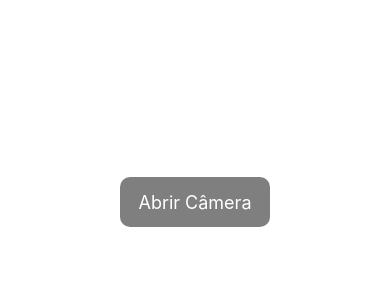
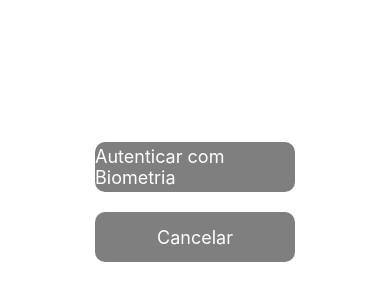
Before and after one commit to karstas/chamada, a React Native app: screen / in a window 390 px wide. Shown: the part 220-520 px from the top of the page. Built offline with nearby package versions, Linux system fonts and the light colour scheme.

Commit message:
biometria

```diff
--- a/App.js
+++ b/App.js
@@ -1,32 +1,55 @@
 import React, { useState } from "react";
 import { View, Text, TouchableOpacity, StyleSheet } from "react-native";
-import { Camera } from "expo-camera";
+import QRCodeScanner from "./components/QRcodeScanner";
+import BiometricAuthentication from "./components/BiometricAuthentication";
 
 export default function App() {
-  const [isCameraOpen, setIsCameraOpen] = useState(false);
+  const [scannedData, setScannedData] = useState(null);
+  const [isAuthenticated, setIsAuthenticated] = useState(false);
+  const [isScannerOpen, setIsScannerOpen] = useState(false);
 
-  function handleOpenCamera() {
-    setIsCameraOpen(true);
+  function handleOpenScanner() {
+    setIsScannerOpen(true);
+  }
+
+  function handleCloseScanner() {
+    setIsScannerOpen(false);
+  }
+
+  function handleBiometricSuccess() {
+    console.log("Autenticação biométrica bem-sucedida");
+    setIsAuthenticated(true);
   }
 
   return (
     <View style={styles.container}>
-      {isCameraOpen ? (
-        <Camera style={styles.camera} type={Camera.Constants.Type.back}>
-          <View style={styles.buttonContainer}>
-            <TouchableOpacity
-              style={styles.button}
-              onPress={() => setIsCameraOpen(false)}
-            >
-              <Text style={styles.text}>Fechar Câmera</Text>
-            </TouchableOpacity>
-          </View>
-        </Camera>
+      {!isAuthenticated ? (
+        <BiometricAuthentication
+          onSuccess={handleBiometricSuccess}
+          onCancel={() => {}}
+        />
       ) : (
-        <View style={styles.buttonContainer}>
-          <TouchableOpacity style={styles.button} onPress={handleOpenCamera}>
-            <Text style={styles.text}>Abrir Câmera</Text>
+        <>
+          <TouchableOpacity style={styles.button} onPress={handleOpenScanner}>
+            <Text style={styles.buttonText}>Abrir Scanner</Text>
           </TouchableOpacity>
+          {isScannerOpen && (
+            <View style={styles.scannerContainer}>
+              <QRCodeScanner onClose={handleCloseScanner} />
+              <TouchableOpacity
+                style={styles.scanAgainButton}
+                onPress={() => setScannedData(null)}
+              >
+                <Text style={styles.buttonText}>Escanear Novamente</Text>
+              </TouchableOpacity>
+            </View>
+          )}
+        </>
+      )}
+      {scannedData && (
+        <View style={styles.scannedDataContainer}>
+          <Text style={styles.scannedDataText}>Type: {scannedData.type}</Text>
+          <Text style={styles.scannedDataText}>Data: {scannedData.data}</Text>
         </View>
       )}
     </View>
@@ -39,24 +62,46 @@ const styles = StyleSheet.create({
     justifyContent: "center",
     alignItems: "center",
   },
-  camera: {
-    flex: 1,
-    width: "100%",
-  },
-  buttonContainer: {
-    backgroundColor: "transparent",
-    margin: 20,
-  },
   button: {
-    width: 150,
+    width: 200,
     height: 50,
     backgroundColor: "rgba(0, 0, 0, 0.5)",
     borderRadius: 10,
     justifyContent: "center",
     alignItems: "center",
+    margin: 20,
   },
-  text: {
+  buttonText: {
     fontSize: 18,
     color: "white",
   },
+  scannerContainer: {
+    flex: 1,
+    width: "100%",
+  },
+  scanAgainButton: {
+    position: "absolute",
+    bottom: 20,
+    left: 20,
+    width: 160,
+    height: 40,
+    backgroundColor: "rgba(0, 0, 0, 0.5)",
+    borderRadius: 10,
+    justifyContent: "center",
+    alignItems: "center",
+  },
+  scannedDataContainer: {
+    backgroundColor: "rgba(0, 0, 0, 0.7)",
+    padding: 20,
+    marginTop: "auto",
+    marginBottom: 20,
+    borderRadius: 10,
+    width: "90%",
+    alignSelf: "center",
+  },
+  scannedDataText: {
+    fontSize: 16,
+    color: "white",
+    marginBottom: 10,
+  },
 });
--- /dev/null
+++ b/components/BiometricAuthentication.js
@@ -0,0 +1,57 @@
+import React from "react";
+import { View, Text, TouchableOpacity, StyleSheet } from "react-native";
+import * as LocalAuthentication from "expo-local-authentication";
+
+export default function BiometricAuthentication({ onSuccess, onCancel }) {
+  const authenticateBiometric = async () => {
+    const hasBiometric = await LocalAuthentication.hasHardwareAsync();
+    const supportedTypes =
+      await LocalAuthentication.supportedAuthenticationTypesAsync();
+
+    if (hasBiometric && supportedTypes.length > 0) {
+      const result = await LocalAuthentication.authenticateAsync({
+        promptMessage: "Toque no sensor para autenticar",
+      });
+
+      if (result.success) {
+        onSuccess();
+      } else {
+        console.log("Falha na autenticação biométrica");
+      }
+    } else {
+      console.log("Autenticação biométrica não suportada ou não configurada");
+    }
+  };
+
+  return (
+    <View style={styles.container}>
+      <TouchableOpacity style={styles.button} onPress={authenticateBiometric}>
+        <Text style={styles.buttonText}>Autenticar com Biometria</Text>
+      </TouchableOpacity>
+      <TouchableOpacity style={styles.button} onPress={onCancel}>
+        <Text style={styles.buttonText}>Cancelar</Text>
+      </TouchableOpacity>
+    </View>
+  );
+}
+
+const styles = StyleSheet.create({
+  container: {
+    flex: 1,
+    justifyContent: "center",
+    alignItems: "center",
+  },
+  button: {
+    width: 200,
+    height: 50,
+    backgroundColor: "rgba(0, 0, 0, 0.5)",
+    borderRadius: 10,
+    justifyContent: "center",
+    alignItems: "center",
+    margin: 10,
+  },
+  buttonText: {
+    fontSize: 18,
+    color: "white",
+  },
+});
--- /dev/null
+++ b/components/QRcodeScanner.js
@@ -0,0 +1,108 @@
+import React, { useState, useEffect } from "react";
+import { View, Text, TouchableOpacity, StyleSheet } from "react-native";
+import { Camera } from "expo-camera";
+
+export default function QRCodeScanner({ onClose }) {
+  const [hasPermission, setHasPermission] = useState(null);
+  const [scannedData, setScannedData] = useState(null);
+
+  useEffect(() => {
+    (async () => {
+      const { status } = await Camera.requestCameraPermissionsAsync();
+      setHasPermission(status === "granted");
+    })();
+  }, []);
+
+  function handleBarCodeScanned({ type, data }) {
+    setScannedData({ type, data });
+    onClose(data);
+  }
+
+  if (hasPermission === null) {
+    return (
+      <View>
+        <Text>Requesting camera permission</Text>
+      </View>
+    );
+  }
+
+  if (hasPermission === false) {
+    return (
+      <View>
+        <Text>No access to camera</Text>
+      </View>
+    );
+  }
+
+  return (
+    <View style={styles.container}>
+      <Camera
+        style={styles.camera}
+        type={Camera.Constants.Type.back}
+        onBarCodeScanned={scannedData ? undefined : handleBarCodeScanned}
+      >
+        <View style={styles.buttonContainer}>
+          <TouchableOpacity style={styles.button} onPress={onClose}>
+            <Text style={styles.buttonText}>Cancelar</Text>
+          </TouchableOpacity>
+        </View>
+      </Camera>
+
+      {scannedData && (
+        <View style={styles.scannedDataContainer}>
+          <Text style={styles.scannedDataText}>Type: {scannedData.type}</Text>
+          <Text style={styles.scannedDataText}>Data: {scannedData.data}</Text>
+          <TouchableOpacity
+            style={styles.button}
+            onPress={() => setScannedData(null)}
+          >
+            <Text style={styles.buttonText}>Escanear Novamente</Text>
+          </TouchableOpacity>
+        </View>
+      )}
+    </View>
+  );
+}
+
+const styles = StyleSheet.create({
+  container: {
+    flex: 1,
+    justifyContent: "center",
+    alignItems: "center",
+  },
+  camera: {
+    flex: 1,
+    width: "100%",
+  },
+  buttonContainer: {
+    backgroundColor: "transparent",
+    margin: 20,
+  },
+  button: {
+    width: 200,
+    height: 50,
+    backgroundColor: "rgba(0, 0, 0, 0.5)",
+    borderRadius: 10,
+    justifyContent: "center",
+    alignItems: "center",
+    margin: 20,
+  },
+  buttonText: {
+    fontSize: 18,
+    color: "white",
+  },
+  scannedDataContainer: {
+    backgroundColor: "rgba(0, 0, 0, 0.7)",
+    padding: 20,
+    marginTop: "auto",
+    marginBottom: 20,
+    borderRadius: 10,
+    width: "90%",
+    alignSelf: "center",
+  },
+  scannedDataText: {
+    fontSize: 16,
+    color: "white",
+    marginBottom: 10,
+  },
+});
--- a/package.json
+++ b/package.json
@@ -18,7 +18,8 @@
     "react-dom": "18.2.0",
     "react-native": "0.73.6",
     "react-native-camera-hooks": "^0.5.3",
-    "react-native-web": "~0.19.6"
+    "react-native-web": "~0.19.6",
+    "expo-local-authentication": "~13.8.0"
   },
   "devDependencies": {
     "@babel/core": "^7.20.0"
```
Also changed, not shown: 1 other file (tests, documents, lock files or other folders).
